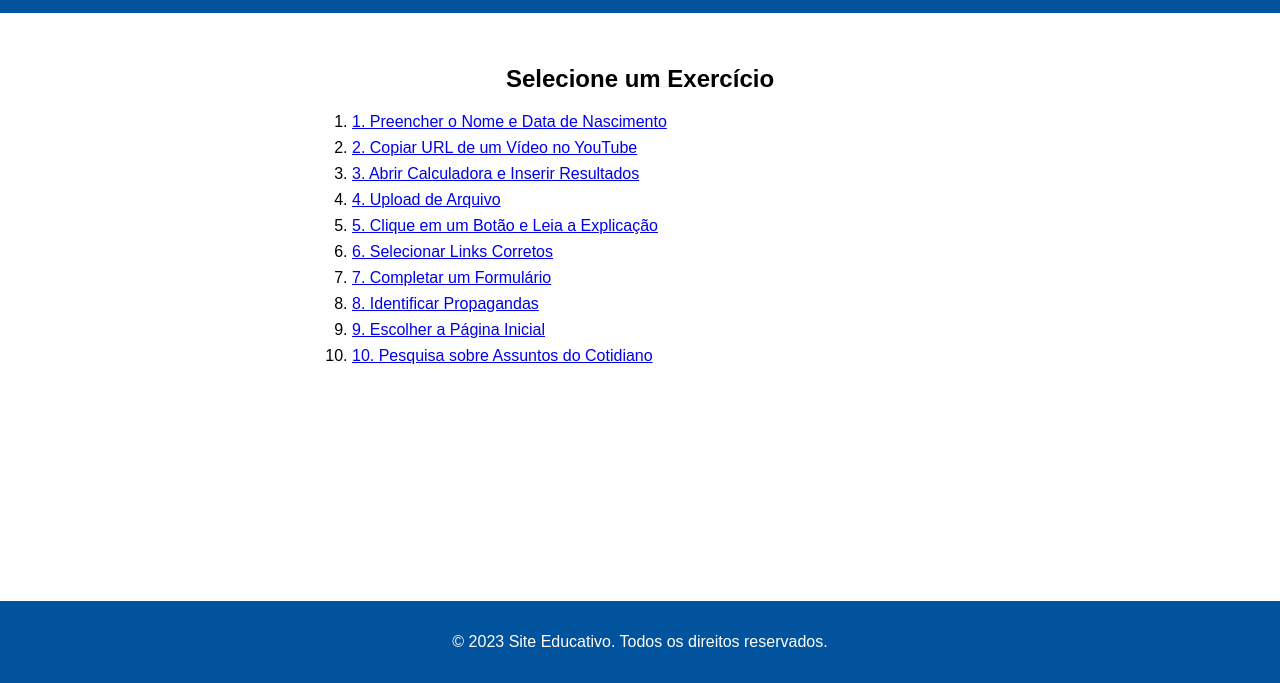
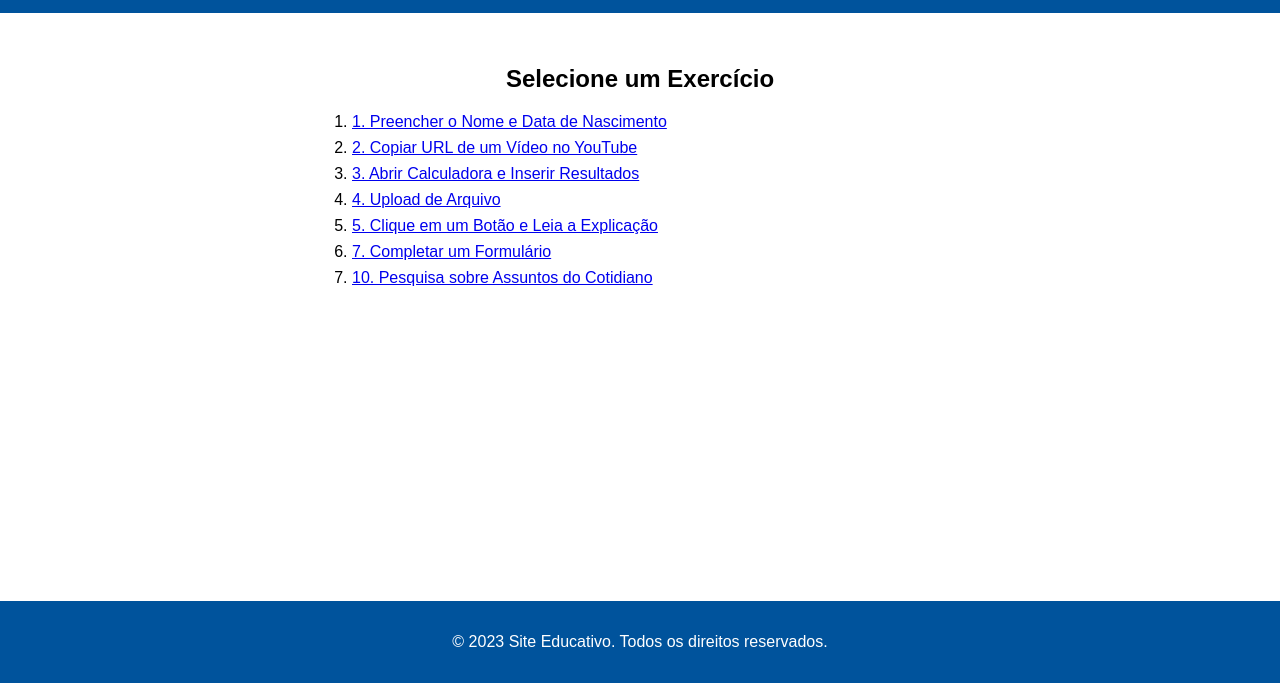
Before and after one commit to P1wan/infobasica, a plain HTML site: page continuar-exercicio.html in a window 1280 px wide. Shown: the part 117-800 px from the top of the page. Drawn offline with Linux system fonts and the light colour scheme.

Commit message:
Update continuar-exercicio.html

```diff
--- a/continuar-exercicio.html
+++ b/continuar-exercicio.html
@@ -26,10 +26,10 @@
                 <li><a href="exercicio3.html">3. Abrir Calculadora e Inserir Resultados</a></li>
                 <li><a href="exercicio4.html">4. Upload de Arquivo</a></li>
                 <li><a href="exercicio5.html">5. Clique em um Botão e Leia a Explicação</a></li>
-                <li><a href="exercicio6.html">6. Selecionar Links Corretos</a></li>
+                <!-- <li><a href="exercicio6.html">6. Selecionar Links Corretos</a></li> -->
                 <li><a href="exercicio7.html">7. Completar um Formulário</a></li>
-                <li><a href="exercicio8.html">8. Identificar Propagandas</a></li>
-                <li><a href="exercicio9.html">9. Escolher a Página Inicial</a></li>
+                <!-- <li><a href="exercicio8.html">8. Identificar Propagandas</a></li> -->
+                <!-- <li><a href="exercicio9.html">9. Escolher a Página Inicial</a></li> -->
                 <li><a href="exercicio10.html">10. Pesquisa sobre Assuntos do Cotidiano</a></li>
             </ol>
         </section>
```
